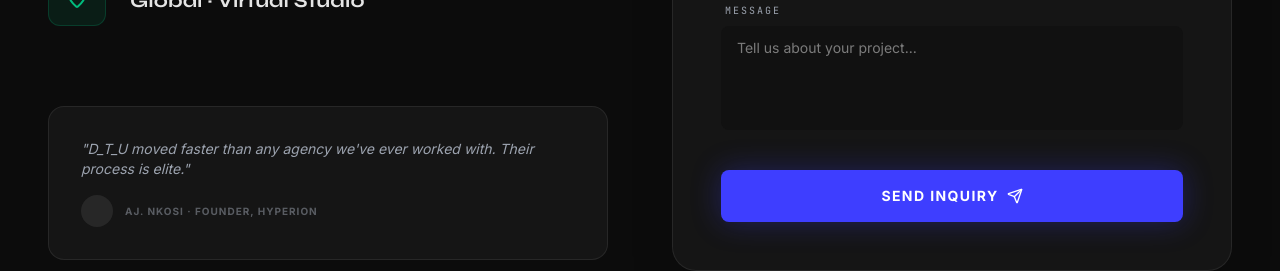
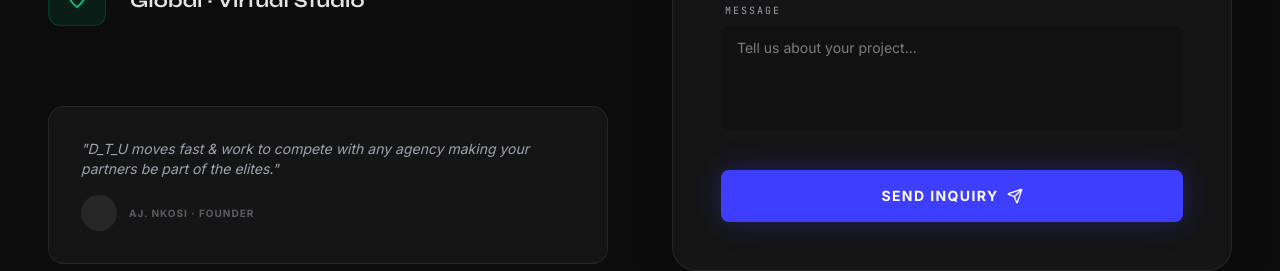
Before and after one commit to aj1771/DTU, a React (Vite) app: page / in a window 1280 px wide. Shown: the part 5180-5451 px from the top of the page. Built offline with nearby package versions, Linux system fonts and the light colour scheme; no server answers.

Commit message:
removed show case

```diff
--- a/src/components/Contact.tsx
+++ b/src/components/Contact.tsx
@@ -124,14 +124,14 @@ export default function Contact() {
               </div>
             </div>
 
-            <div className="mt-10 p-8 rounded-2xl" style={{ border: '1px solid var(--border-color)', backgroundColor: 'var(--bg-tertiary)' }}>
+            <div className="mt-10 p-8 rounded-2xl" style={{ border: '1px solid var(--border-color)', backgroundColor: 'var(--bg-tertiary)'}}>
               <p className="text-sm italic" style={{ color: 'var(--text-secondary)' }}>
-                "D_T_U moved faster than any agency we've ever worked with. Their process is elite."
+                "D_T_U moves fast & work to compete with any agency making your partners be part of the elites."
               </p>
               <div className="mt-4 flex items-center gap-3">
-                <div className="w-8 h-8 rounded-full" style={{ backgroundColor: 'var(--border-color)' }} />
+                <div className="w-9 h-9 rounded-full" style={{ backgroundColor: 'var(--border-color)' }} />
                 <p className="text-[10px] uppercase tracking-widest font-bold" style={{ color: 'var(--text-secondary)', opacity: 0.5 }}>
-                  AJ. Nkosi · Founder, Hyperion
+                  AJ. Nkosi · Founder
                 </p>
               </div>
             </div>
--- a/src/components/Hero.tsx
+++ b/src/components/Hero.tsx
@@ -150,7 +150,12 @@ export default function Hero() {
             Start Your Journey
             <ArrowRight className="w-4 h-4 transition-transform group-hover:translate-x-1" />
           </a>
-          <a
+        </motion.div>
+      </div>
+    </section>
+  );
+}
+         /** <a
             href="#work"
             className="px-8 py-4 border rounded-md font-medium transition-all duration-300"
             style={{
@@ -160,9 +165,4 @@ export default function Hero() {
             }}
           >
             Creative Showcase
-          </a>
-        </motion.div>
-      </div>
-    </section>
-  );
-}
+          </a> */
```
Also changed, not shown: DTU logo1.JPG (added).
